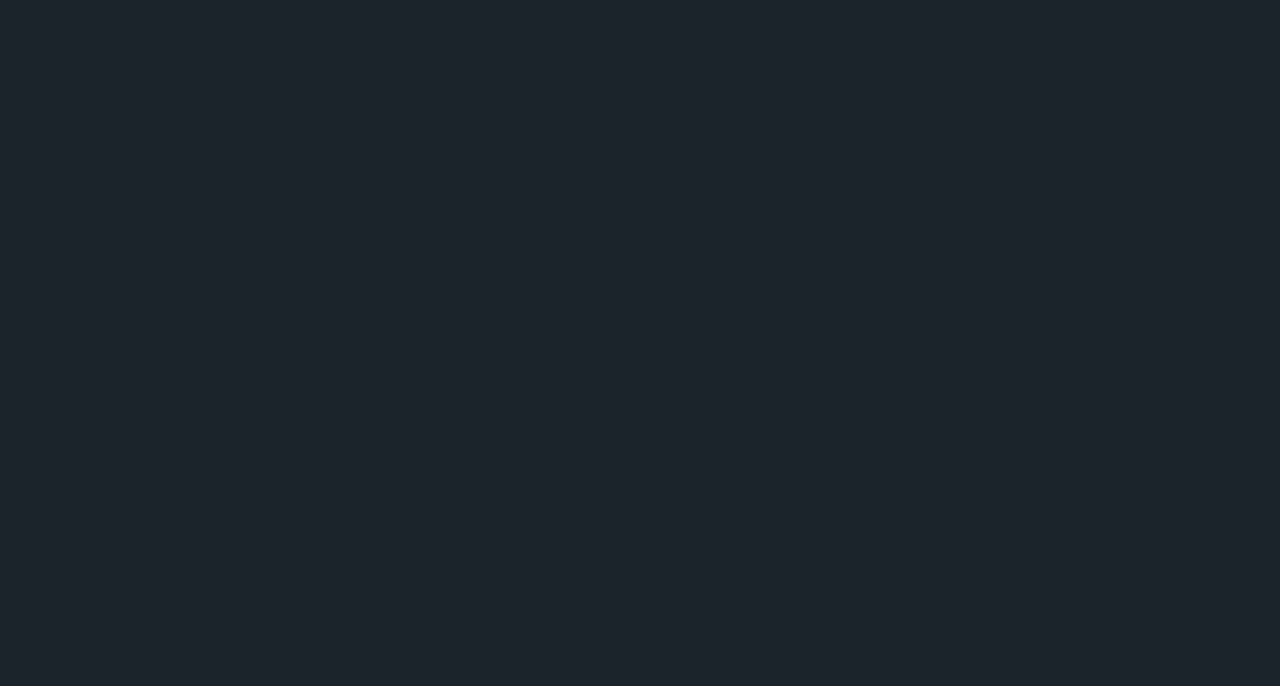
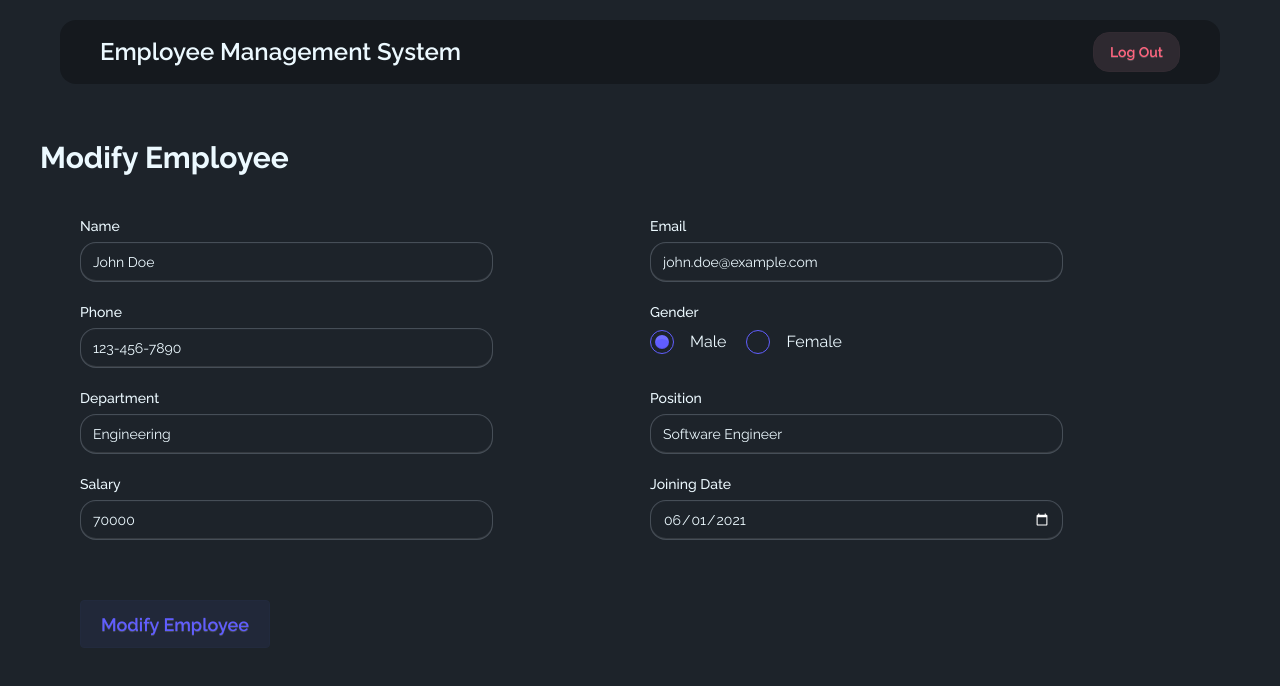
Before and after one commit to Taggy01/PRODIGY_FS_02, a React (Vite) app in the folder Client/: page /modify/1 in a window 1280 px wide. Before the commit this address had no page. Shown: the top 686 px of the page. Built offline with nearby package versions, Linux system fonts and the light colour scheme.

Commit message:
Added the remaining frontend

```diff
--- a/Client/package.json
+++ b/Client/package.json
@@ -14,6 +14,7 @@
     "framer-motion": "^12.43.0",
     "react": "^19.2.8",
     "react-dom": "^19.2.8",
+    "react-hot-toast": "^2.6.0",
     "react-router": "^8.3.0",
     "react-router-dom": "^7.11.0",
     "tailwindcss": "^4.3.3"
--- a/Client/src/App.jsx
+++ b/Client/src/App.jsx
@@ -2,14 +2,24 @@ import { Homepage } from "./Pages/Homepage";
 import { Routes, Route } from "react-router-dom";
 import AddEmployee from "./Pages/AddEmployee";
 import Login from "./Pages/Login";
+import ModifyEmployee from "./Pages/ModifyEmployee";
+import { Toaster } from "react-hot-toast";
 
 
 function App() {
+  const employees = [
+        { id: 1, name: "John Doe", position: "Software Engineer", department: "Engineering", email:"john.doe@example.com",phone:"123-456-7890",gender:"male",salary:70000,joiningDate:"2021-06-01" },
+        { id: 2, name: "Jane Smith", position: "Product Manager", department: "Product", email:"jane.smith@example.com",phone:"123-456-7890",gender:"female",salary:75000,joiningDate:"2021-09-01" },
+        { id: 3, name: "Alice Johnson", position: "UX Designer", department: "Design", email:"alice.johnson@example.com",phone:"123-456-7890",gender:"female",salary:80000,joiningDate:"2022-01-15" },
+    ];
+
   return (
     <div className="font-raleway">
+      <Toaster />
       <Routes>
-        <Route path="/" element={<Homepage />} />
+        <Route path="/" element={<Homepage employees={employees} />} />
         <Route path="/add" element={<AddEmployee />} />
+        <Route path="/modify/:id" element={<ModifyEmployee employees={employees} />} />
         <Route path="/login" element={<Login />} />
       </Routes>
     </div>
--- a/Client/src/Components/EmployeeTable.jsx
+++ b/Client/src/Components/EmployeeTable.jsx
@@ -1,13 +1,26 @@
-export function EmployeeTable({ employees, onEdit, onDelete }) {
+import { useNavigate } from "react-router-dom";
+import { toast } from "react-hot-toast";
+
+export function EmployeeTable({ employees}) {
+    const navigate = useNavigate();
+
+    const handleEdit = (id) => {
+        navigate(`/modify/${id}`);
+    };
+
+    const handleDelete = () => {
+        toast.success("Employee deleted successfully!");
+    }
+
     return (
         <div className="overflow-x-auto">
-            <table className="table">
+            <table className="table text-center w-full">
                 <thead>
                     <tr>
                         <th>Name</th>
                         <th>Position</th>
                         <th>Department</th>
-                        <th>Actions</th>
+                        <th colSpan={2}>Actions</th>
                     </tr>
                 </thead>
                 <tbody>
@@ -17,10 +30,12 @@ export function EmployeeTable({ employees, onEdit, onDelete }) {
                             <td>{employee.position}</td>
                             <td>{employee.department}</td>
                             <td>
-                                <button className="btn btn-soft btn-secondary btn-sm mr-5" onClick={() => onEdit(employee)}>
+                                <button className="btn btn-soft btn-secondary btn-sm mr-5" onClick={() => handleEdit(employee.id)}>
                                     Edit
                                 </button>
-                                <button className="btn btn-soft btn-error btn-sm" onClick={() => onDelete(employee.id)}>
+                            </td>
+                            <td>
+                                <button className="btn btn-soft btn-error btn-sm" onClick={() => handleDelete()}>
                                     Delete
                                 </button>
                             </td>
--- a/Client/src/Components/MainPage.jsx
+++ b/Client/src/Components/MainPage.jsx
@@ -1,7 +1,7 @@
 import { EmployeeTable } from "./EmployeeTable";
 import { useNavigate } from "react-router-dom";
 
-export function MainPage({ employees, onEdit, onDelete }) {
+export function MainPage({ employees }) {
     const navigate = useNavigate();
     return (
         <div className="mx-10 mt-25">
@@ -10,7 +10,7 @@ export function MainPage({ employees, onEdit, onDelete }) {
                 <p>Look Whats Happening Around!</p>
             </div>
             <div className="p-5 flex flex-col md:flex-row gap-5">
-                <div className="stats shadow w-full">
+                <div className="stats shadow border border-base-content/15 w-full">
                     <div className="stat">
                         <div className="stat-figure text-primary">
                             <svg xmlns="http://www.w3.org/2000/svg" fill="none" viewBox="0 0 24 24" className="inline-block w-8 h-8 stroke-current" strokeLinecap="round" strokeLinejoin="round" strokeWidth='2'><path d="M20 21v-2a4 4 0 0 0-4-4H8a4 4 0 0 0-4 4v2"></path><circle cx="12" cy="7" r="4"></circle></svg>
@@ -19,7 +19,7 @@ export function MainPage({ employees, onEdit, onDelete }) {
                         <div className="stat-value text-primary">31K</div>
                     </div>
                 </div>
-                <div className="stats shadow w-full">
+                <div className="stats shadow w-full border border-base-content/15">
                     <div className="stat">
                         <div className="stat-figure text-secondary">
                             <svg xmlns="http://www.w3.org/2000/svg" fill="none" viewBox="0 0 24 24" className="inline-block w-8 h-8 stroke-current"><path strokeLinecap="round" strokeLinejoin="round" strokeWidth="2" d="M19 21V5a2 2 0 00-2-2H7a2 2 0 00-2 2v16m14 0h2m-2 0h-5m-9 0H3m2 0h5M9 7h1m-1 4h1m4-4h1m-1 4h1m-5 10v-5a1 1 0 011-1h2a1 1 0 011 1v5m-6 0h6"></path></svg>
@@ -37,7 +37,7 @@ export function MainPage({ employees, onEdit, onDelete }) {
                     </button>
                 </div>
                 {employees.length > 0 ? (
-                    <EmployeeTable employees={employees} onEdit={onEdit} onDelete={onDelete} />
+                    <EmployeeTable employees={employees} />
                 ) : (
                     <div className="flex justify-center my-10">
                         <p className="text-lg">No employees found.</p>
--- a/Client/src/Components/Navbar.jsx
+++ b/Client/src/Components/Navbar.jsx
@@ -2,7 +2,7 @@ export function Navbar() {
     return (
         <div className="navbar bg-base-300 absolute top-0 right-0 left-0 z-50 rounded-2xl my-5 mx-15 px-10 w-auto">
             <div className="navbar-start">
-                <a className="btn btn-ghost text-2xl">Employee Management System</a>
+                <a className="cursor-pointer font-semibold text-2xl">Employee Management System</a>
             </div>
             <div className="navbar-end">
                 <button className="btn btn-error btn-soft rounded-2xl">Log Out</button>
--- a/Client/src/Pages/AddEmployee.jsx
+++ b/Client/src/Pages/AddEmployee.jsx
@@ -1,6 +1,8 @@
 import { Navbar } from "../Components/Navbar";
+import { useNavigate } from "react-router-dom";
 
 export default function AddEmployee() {
+    const navigate = useNavigate();
     return (
         <div>
             <Navbar />
@@ -47,7 +49,9 @@ export default function AddEmployee() {
                         <input type="date" className="input w-3/4 mt-1.5 rounded-2xl" />
                     </div>
                     <div className="md:col-span-2">
-                        <button type="submit" className="btn btn-soft btn-lg btn-primary mt-10">Add Employee</button>
+                        <button type="submit" className="btn btn-soft btn-lg btn-primary mt-10" onClick={() => navigate('/')}>
+                            Add Employee
+                        </button>
                     </div>
                 </form>
             </div>
--- a/Client/src/Pages/Homepage.jsx
+++ b/Client/src/Pages/Homepage.jsx
@@ -4,13 +4,15 @@ import { MainPage } from "../Components/MainPage";
 import { useState } from "react";
 import { AnimatePresence } from "framer-motion";
 
-export function Homepage() {
-    const [start, setStart] = useState(false);
-    const employees = [
-        { id: 1, name: "John Doe", position: "Software Engineer", department: "Engineering" },
-        { id: 2, name: "Jane Smith", position: "Product Manager", department: "Product" },
-        { id: 3, name: "Alice Johnson", position: "UX Designer", department: "Design" },
-    ];
+export function Homepage({ employees }) {
+    const [start, setStart] = useState(() => {
+        return sessionStorage.getItem("hasVisited") === "true";
+    });
+
+    const handleStart = () => {
+        setStart(true);
+        sessionStorage.setItem("hasVisited", "true");
+    }
 
     return (
         <>
@@ -19,12 +21,12 @@ export function Homepage() {
 
                     <Greetings
                         key="greetings"
-                        onStart={() => setStart(true)}
+                        onStart={handleStart}
                     />
                 ) : (
                     <div>
                         <Navbar />
-                        <MainPage key="main" employees={employees} onEdit={() => {}} onDelete={() => {}} />
+                        <MainPage key="main" employees={employees} />
                     </div>
                 )}
             </AnimatePresence>
--- /dev/null
+++ b/Client/src/Pages/ModifyEmployee.jsx
@@ -0,0 +1,61 @@
+import { Navbar } from "../Components/Navbar";
+import { useNavigate } from "react-router-dom";
+
+export default function ModifyEmployee({employees}) {
+    const navigate = useNavigate();
+    const employeeId = window.location.pathname.split("/").pop();
+    const employee = employees.find(emp => emp.id === parseInt(employeeId));
+
+    return (
+        <div>
+            <Navbar />
+            <div className="p-10 mt-25">
+                <h1 className="text-3xl font-bold mb-5">Modify Employee</h1>
+                <form className="grid grid-cols-1 md:grid-cols-2 gap-5 mt-10 mx-10">
+                    <div>
+                        <label htmlFor="name" className="block text-sm font-medium">Name</label>
+                        <input type="text" id="name" autoComplete="name" className="input w-3/4 mt-1.5 rounded-2xl" defaultValue={employee.name} />
+                    </div>
+                    <div>
+                        <label htmlFor="email" className="block text-sm font-medium">Email</label>
+                        <input type="email" id="email" autoComplete="email" className="input w-3/4 mt-1.5 rounded-2xl" defaultValue={employee.email} />
+                    </div>
+                    <div>
+                        <label htmlFor="phone" className="block text-sm font-medium">Phone</label>
+                        <input type="tel" id="phone" autoComplete="tel" className="input w-3/4 mt-1.5 rounded-2xl" defaultValue={employee.phone} />
+                    </div>
+                    <div>
+                        <label htmlFor="gender" className="block text-sm font-medium">Gender</label>
+                        <div name="gender" className="mt-2 flex gap-5">
+                            <label className="inline-flex gap-4 items-center">
+                                <input type="radio" name="gender" value="male" className="radio radio-primary" defaultChecked={employee.gender === 'male'} /> Male
+                            </label>
+                            <label className="inline-flex gap-4 items-center">
+                                <input type="radio" name="gender" value="female" className="radio radio-primary" defaultChecked={employee.gender === 'female'} /> Female
+                            </label>
+                        </div>
+                    </div>
+                    <div>
+                        <label htmlFor="department" className="block text-sm font-medium">Department</label>
+                        <input type="text" id="department" className="input w-3/4 mt-1.5 rounded-2xl" defaultValue={employee.department} />
+                    </div>
+                    <div>
+                        <label htmlFor="position" className="block text-sm font-medium">Position</label>
+                        <input type="text" id="position" className="input w-3/4 mt-1.5 rounded-2xl" defaultValue={employee.position} />
+                    </div>
+                    <div>
+                        <label htmlFor="salary" className="block text-sm font-medium">Salary</label>
+                        <input type="number" id="salary" className="input w-3/4 mt-1.5 rounded-2xl" defaultValue={employee.salary} />
+                    </div>
+                    <div>
+                        <label htmlFor="joiningDate" className="block text-sm font-medium">Joining Date</label>
+                        <input type="date" id="joiningDate" className="input w-3/4 mt-1.5 rounded-2xl" defaultValue={employee.joiningDate} />
+                    </div>
+                    <div className="md:col-span-2">
+                        <button type="submit" className="btn btn-soft btn-lg btn-primary mt-10" onClick={()=> navigate('/')}>Modify Employee</button>
+                    </div>
+                </form>
+            </div>
+        </div>
+    );
+}
```
Also changed, not shown: 1 other file (tests, documents, lock files or other folders).
